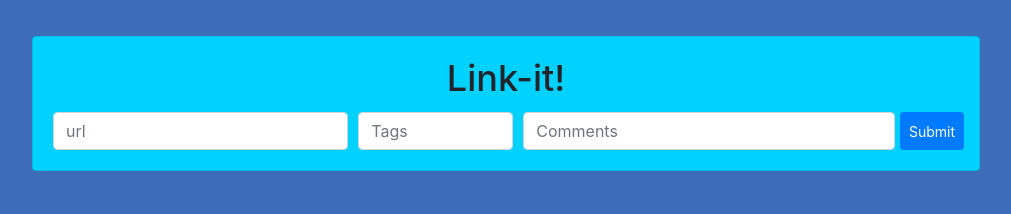
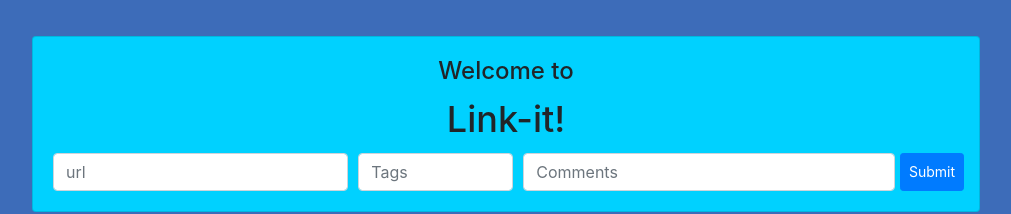
Before and after one commit to thomas93david/Linkerator, a React (Create React App) app: page / in a window 1280 px wide. Shown: the top 214 px of the page, without its empty margins (134-1145 px from the left). Built offline with nearby package versions, Linux system fonts and the light colour scheme; no server answers.

Commit message:
Time to include date and styling

```diff
--- a/db/index.js
+++ b/db/index.js
@@ -10,7 +10,7 @@ const client = new Client(DB_URL);
 async function createLink({ url, date, comment, tags = [] }) {
   try {
     const tagResults = await Promise.all(
-      tags.map((tag) => createTag(tag.tagName))
+      tags.map((tagName) => createTag(tagName))
     );
     const {
       rows: [result],
--- a/src/components/AddLink.js
+++ b/src/components/AddLink.js
@@ -38,6 +38,8 @@ const AddLink = ({ setCreatedLink }) => {
           }}
         >
           <Card.Body>
+            <Card.Title style={{ fontSize: "24px" }}> Welcome to</Card.Title>
+
             <Card.Title style={{ fontSize: "36px" }}> Link-it!</Card.Title>
             <Form>
               <Form.Row>
```
